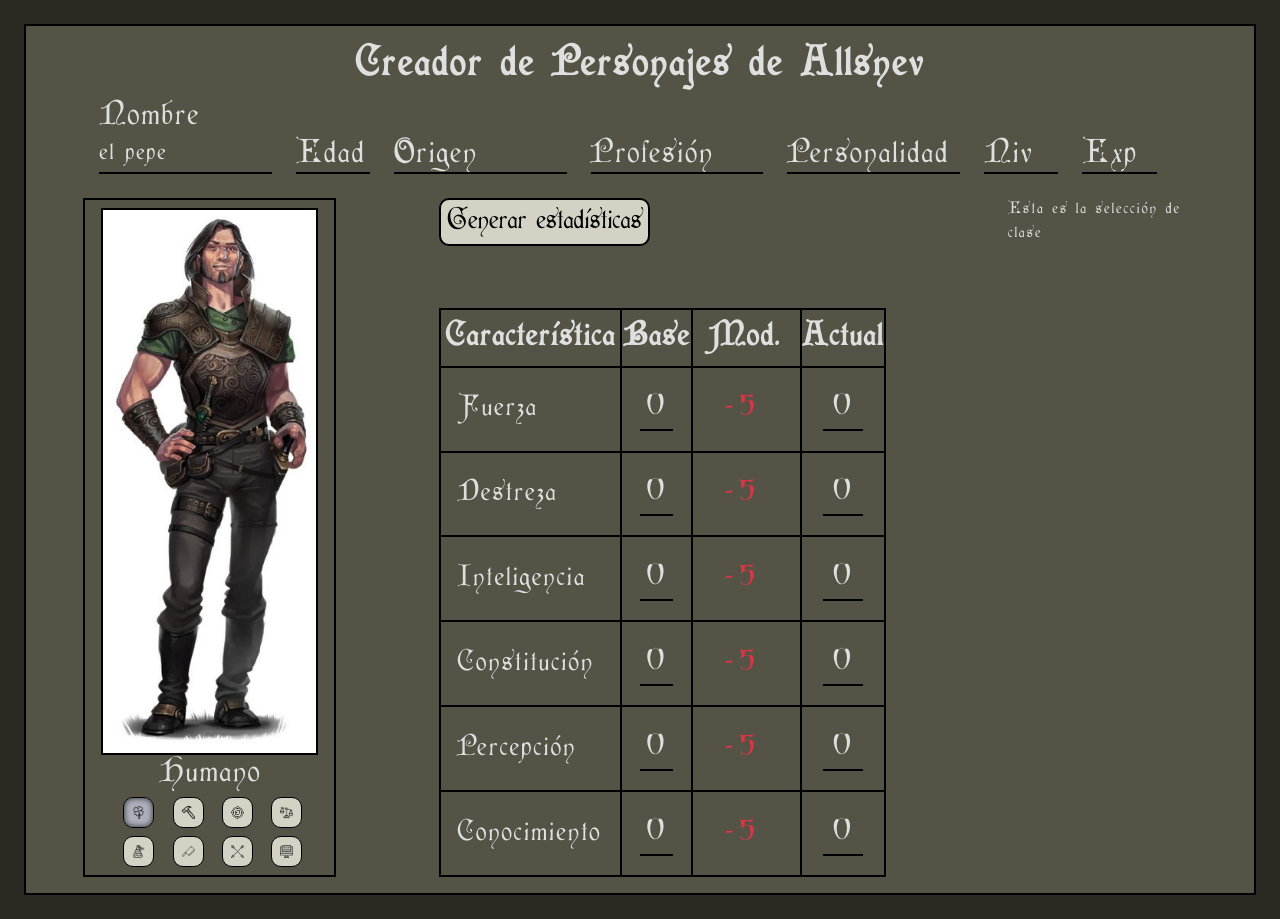
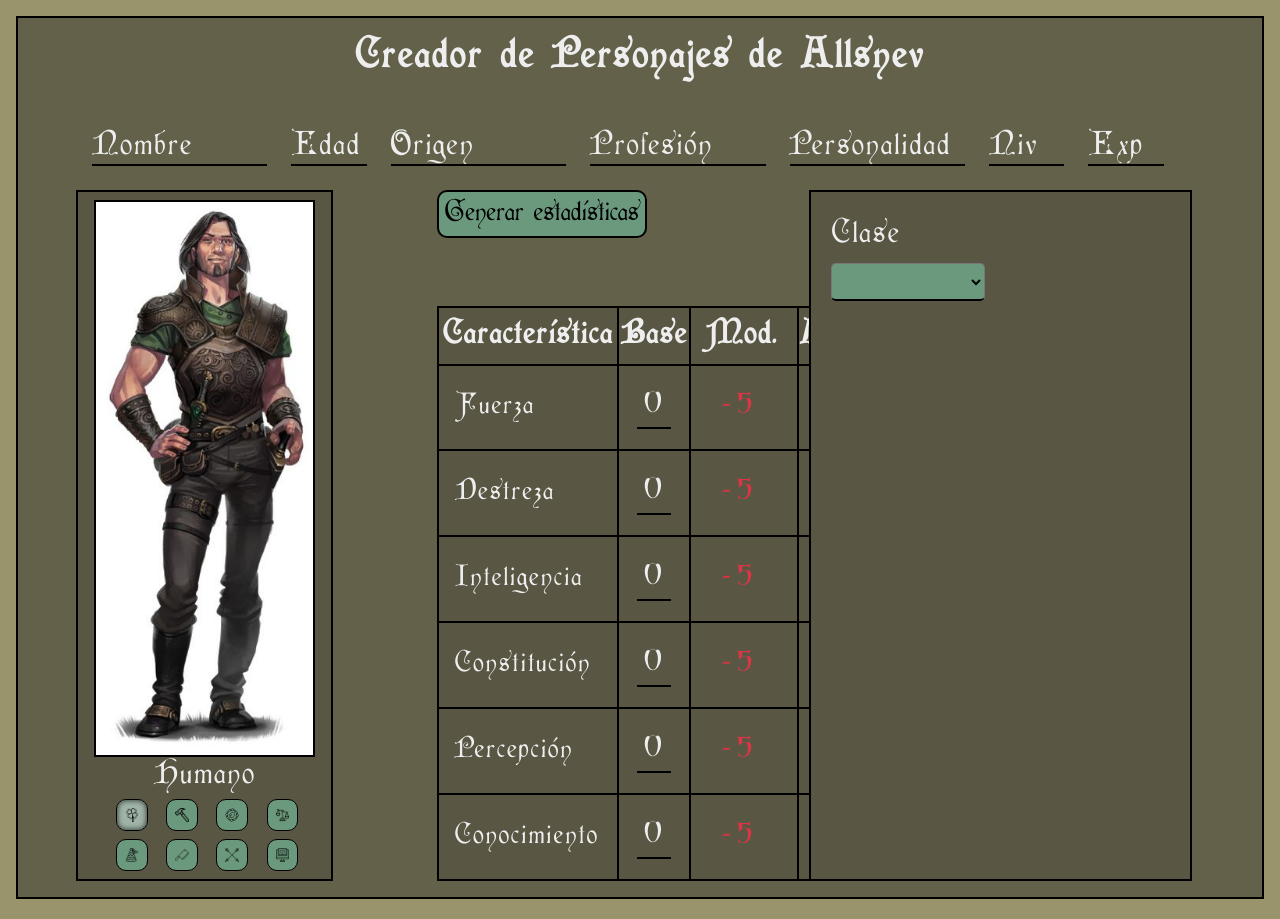
Before and after one commit to Atlantox/allsnev-character-creator, a Vue app: page / in a window 1280 px wide. Built offline with nearby package versions, Linux system fonts and the light colour scheme.

Commit message:
<fix> Class system at 40%

```diff
--- a/src/assets/css/custom.scss
+++ b/src/assets/css/custom.scss
@@ -10,7 +10,7 @@ body {
     letter-spacing: 2px;
 }
 
-input{
+input, select{
     letter-spacing: 2px;
 }
 
@@ -23,3 +23,11 @@ input{
 .rol-button:hover{
     background-color: $rol-button-hover;
 }
+
+.rol-window{
+    background-color: $secondary;
+}
+
+.rol-subwindow{
+    background-color: $terciary;
+}
--- a/src/components/RoleplayManager.vue
+++ b/src/components/RoleplayManager.vue
@@ -9,11 +9,19 @@ import RaceService from '@/services/RaceService.js';
 const raceService = new RaceService();
 const races = raceService.getRaces();
 
+import ClassService from '@/services/ClassService.js';
+const classService = new ClassService();
+const classes = classService.getClasses();
+
+import GodService from '@/services/GodService.js';
+const godService = new GodService();
+const gods = godService.getGods();
+
 const characters = ref([]);
 
 const current_character = ref({
     basic_information:{
-        "Nombre": 'el pepe',
+        "Nombre": '',
         "Edad": '',
         "Origen": '',
         "Profesión": '',
@@ -21,14 +29,6 @@ const current_character = ref({
         "Niv": '',
         "Exp": ''
     },
-    race: '',
-    class: '',
-    subclass: '',
-    classLevel: '',
-    abilities: [
-        '',
-        ''
-    ],
     statistics: {
         "Fuerza": {base:0, actual:0},
         "Destreza": {base:0, actual:0},
@@ -37,6 +37,17 @@ const current_character = ref({
         "Percepción": {base:0, actual:0},
         "Conocimiento": {base:0, actual:0},
     },
+    race: '',
+    classInfo: {
+        mainClass: '',
+        subClass: '',
+        classLevel: 0,
+        god: '',
+    },
+    abilities: [
+        '',
+        ''
+    ],
     treats: [
         '',
         ''
@@ -67,7 +78,7 @@ const generateStatistics = () => {
 </script>
 
 <template>
-    <main class="container-fluid p-4">
+    <main class="container-fluid p-3">
         <div class="row w-100 m-0 rol-container py-3">
             <section class="row w-100 text-center m-0">
                 <h1 class="p-0">
@@ -89,14 +100,18 @@ const generateStatistics = () => {
                         />
                     </div>
                 </div>
-                <div class="row justify-content-center col-5">
+                <div class="row justify-content-center col-3">
                     <Statistics
                     :statistics = current_character.statistics
                     @generateStatistics="generateStatistics"
                     />
                 </div>
-                <div class="row justify-content-center col-2">
-                    <ClassSelect />
+                <div class="row justify-content-center col-4">
+                    <ClassSelect
+                    :classes=classes
+                    :currentClass=current_character.classInfo
+                    :gods=gods
+                    />
                 </div>
             </section>
         </div>
--- a/src/components/subcomponents/ClassSelect.vue
+++ b/src/components/subcomponents/ClassSelect.vue
@@ -1,11 +1,101 @@
 <script setup>
-
+const props = defineProps({
+    classes:{
+        type: Object,
+        required: true
+    },
+    currentClass:{
+        type: Object,
+        required: true
+    },
+    gods:{
+        type: Object,
+        required: true
+    }
+})
 </script>
 
 <template>
-    Esta es la selección de clase
+    <div class="col-12 row justify-content-start align-items-start p-1 pt-2 text-center border border-2 border-black rol-subwindow">
+        <div class="row col-12 m-0 p-0">
+            <div class="col-6 p-3 d-flex flex-column align-items-start">
+                <h2 class="">
+                    Clase
+                </h2>
+                <select class="w-100 fs-3" v-model="props.currentClass.mainClass" name="classSelect" id="">
+                    <option value="">&nbsp;</option>
+                    <template
+                    v-for="(value, myClass, index) in props.classes"
+                    :key="index"
+                    >
+                        <option
+                        :value="myClass"
+                        >
+                            {{ myClass }}
+                        </option>
+                    </template>
+                </select>
+            </div>
+
+            <template
+            v-if="props.currentClass.mainClass !== ''"
+            >
+                <div
+                v-if="props.classes[props.currentClass.mainClass].subClasses !== {}"
+                class="col-6 p-3 d-flex flex-column align-items-start"
+                >
+                    <h2 class="">
+                        Sub clase
+                    </h2>
+                    <select class="w-100 fs-3" v-model="props.currentClass.subClass" name="subClassSelect" id="">
+                        <template
+                        v-for="(value, subClass, index) in props.classes[props.currentClass.mainClass].subClasses"
+                        :key="index"
+                        >
+                            <option
+                            :value="subClass"
+                            >
+                                {{ subClass }}
+                            </option>
+                            </template>
+                    </select>
+                </div>
+            </template>
+
+            <template
+            v-if="props.currentClass.mainClass === 'Clérigo'"
+            >
+                <div class="col-6 p-3 d-flex flex-column align-items-start">
+                    <h2 class="">
+                        Tu Adorado
+                    </h2>
+                    <select class="w-100 fs-3" v-model="props.currentClass.god" name="godSelect" id="">
+                        <template
+                        v-for="(value, god, index) in props.gods"
+                        :key="index"
+                        >
+                            <option
+                            :value="index"
+                            >
+                                {{ god }}
+                            </option>
+                            </template>
+                    </select>
+                </div>
+            </template>
+        </div>
+    </div>
 </template>
 
-<style scoped>
+<style scoped lang="scss">
+select{
+    margin:0;
+    padding:0;
+    background:$rol-button-background;
+    border-bottom:2px black solid;
+    border-radius: 5px;
+    color:black;
+}
+
 
 </style>
--- a/src/components/subcomponents/RaceSelect.vue
+++ b/src/components/subcomponents/RaceSelect.vue
@@ -22,7 +22,7 @@ const changeRace = (index) => {
 </script>
 
 <template>
-    <div class="col-12 row justify-content-center p-1 pt-2 text-center border border-2 border-black race-section">
+    <div class="col-12 row justify-content-center p-1 pt-2 text-center border border-2 border-black rol-subwindow">
         <figure class="col-12 d-flex flex-column align-items-center justify-content-center m-0">
             <img
             class="w-100 border border-2 border-black"
@@ -59,9 +59,6 @@ const changeRace = (index) => {
 *{
     color:$font-color;
 }
-.race-section{
-    background-color: $secondary;
-}
 
 .race-active{
     background-color:$rol-button-active;
--- a/src/components/subcomponents/Statistics.vue
+++ b/src/components/subcomponents/Statistics.vue
@@ -43,7 +43,7 @@ const selectAll = (targetInput) => {
             </button>
         </div>
 
-        <table class="col-9 fs-3">
+        <table class="col-12 fs-3">
             <thead class="fs-2 text-center">
                 <tr>
                     <th class="p-1">Característica</th>
@@ -102,7 +102,7 @@ td, th{
 }
 
 table{
-    background-color:$secondary;
+    background-color:$terciary;
 }
 
 .modifier{
--- a/src/scss/_vars.scss
+++ b/src/scss/_vars.scss
@@ -1,6 +1,9 @@
-$primary: #2A2A23;
-$secondary: #555345;
-$font-color: #dfdfdf;
-$rol-button-background: #D4D2C5;
-$rol-button-active: #ACAEBA;
-$rol-button-hover: #9F9E94;
+$primary: #99946b;
+$secondary: #64614b;
+$terciary: rgb(90, 86, 68);
+
+$font-color: #eeeeee;
+
+$rol-button-background: #6B997D;
+$rol-button-active: #9fb4a7;
+$rol-button-hover: rgb(150, 166, 196);
--- /dev/null
+++ b/src/services/ClassService.js
@@ -0,0 +1,89 @@
+class ClassService{
+    constructor(){
+        this.classes = {
+            'Guerrero': {
+                abilities: {
+                    'Golpe fuerte': 'pegas fuerte',
+                    'Golpe temerario': 'desgasta el arma'
+                },
+                treats:{
+                    'Dominio del guerrero': 'Dominio de todas las armas de fuerza',
+                    'Torpeza de destreza': 'Desventaja con armas y herramientas de destreza'
+                },
+                subClasses: {
+                    'Bárbaro': {
+                        abilities: {
+                            'Fuerza barbárica': 'armas de dos manos en cada mano'
+                        },
+                        treats: {
+                            'Dominio bárbaro': 'Pegas más desnudo'
+                        },
+                    },
+                    'Mixto':{
+                        abilities: {},
+                        treats: {
+                            'Hechicero principiante': 'Puedes aprender y usar los hechizos de nivel 1 de una escuela de magia',
+                            'Habilidoso principiante': 'Puedes usar armas de destreza con facilidad',
+                        }
+                    }
+                },
+            },
+
+            'Cazador': {
+                abilities: {
+                    'Oportunidad riesgosa': 'Mayor crítico',
+                    'Disparo lejano': 'Disparas más lejos'
+                },
+                treats:{
+                    'Dominio del cazador': 'Dominio de las armas de y herramientas de destreza a distancia',
+                    'Torpeza del cazador': 'Desventaja con armas y herramientas de fuerza'
+                },
+                subClasses: {
+                    'Explorador': {
+                        abilities: {},
+                        treats: {
+                            'Dominio de explorador': 'Exploras mejor'
+                        },
+                    },
+                    'Tirador':{
+                        abilities: {},
+                        treats: {
+                            'Dominio de tirador': 'Disparas con mayor precisión',
+                        }
+                    }
+                },
+            },
+
+            'Clérigo': {
+                abilities: {
+                    'Sintonizar con mi adorado': 'hablas con tu dios',
+                    'Lanzar milagro': 'Lanzas un milagro'
+                },
+                treats:{
+                    'Dominio del clérigo': 'Dominio en lanzar milagros',
+                    'Torpeza del clérigo': 'Desventaja con armas que no sean bastón y cetro'
+                },
+                subClasses: {
+                    'Paladín': {
+                        abilities: {},
+                        treats: {
+                            'Dominio de paladín': 'pum te pego'
+                        },
+                    },
+                    'Sacerdote':{
+                        abilities: {},
+                        treats: {
+                            'Dominio de sacerdote': 'tienes el bonus sacerdotal',
+                        }
+                    }
+                },
+            },
+        };
+    }
+
+    getClasses(){
+        return this.classes;
+    }
+}
+
+export default ClassService
--- /dev/null
+++ b/src/services/GodService.js
@@ -0,0 +1,35 @@
+class GodService{
+    constructor(){
+        this.gods = {
+            'Cortémulo': {
+                available: true,
+                abilities: {
+                    'Apuñalar mente': 'apuañas la mente',
+                    'Correción mental': 'corriges la mente'
+                }
+            },
+
+            'Mamma': {
+                available: true,
+                abilities: {
+                    'Luchar por la vida': 'revives a lguien',
+                    'compreisón': 'halbas animal y planta'
+                },
+            },
+
+            'Mastus': {
+                available: false,
+                abilities: {
+                    'Sembrar el caos': 'te vuevles loco',
+                    'intercambiar característica': 'untercambias una caracteristica'
+                },
+            },
+        };
+    }
+
+    getGods(){
+        return this.gods;
+    }
+}
+
+export default GodService
--- a/src/services/RaceService.js
+++ b/src/services/RaceService.js
@@ -81,7 +81,7 @@ class RaceService{
             {
                 name: 'Córvido',
                 icon: 'libro.png',
-                image: 'corvido.jpg',
+                image: 'corvido.jpeg',
                 abilities: {
                     'Mimetizar técnica': 'Mimetizas una técnica',
                 },
```
Also changed, not shown: src/assets/images/races/corvido.jpeg (added), src/assets/images/races/corvido.jpg (deleted).
